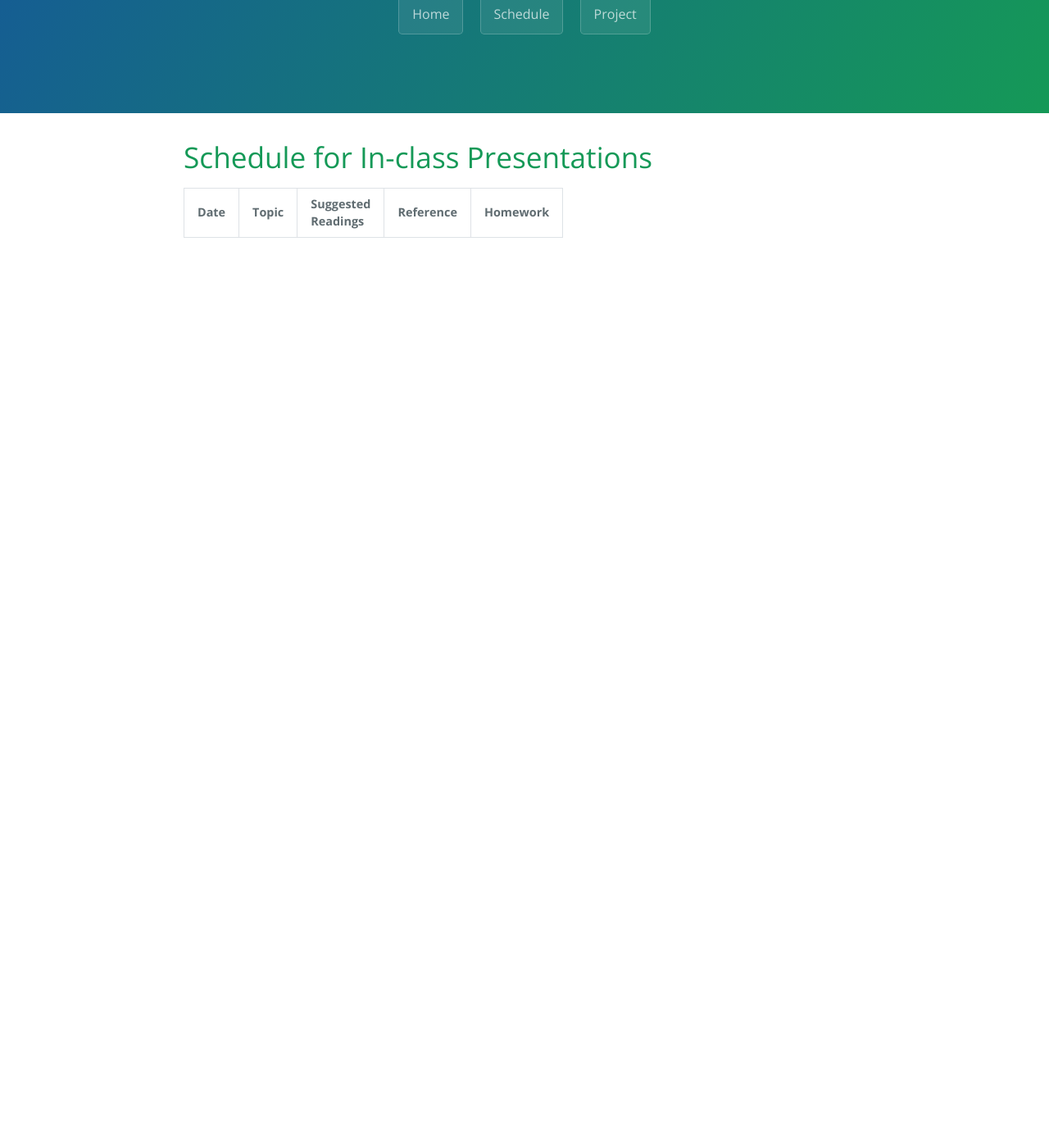
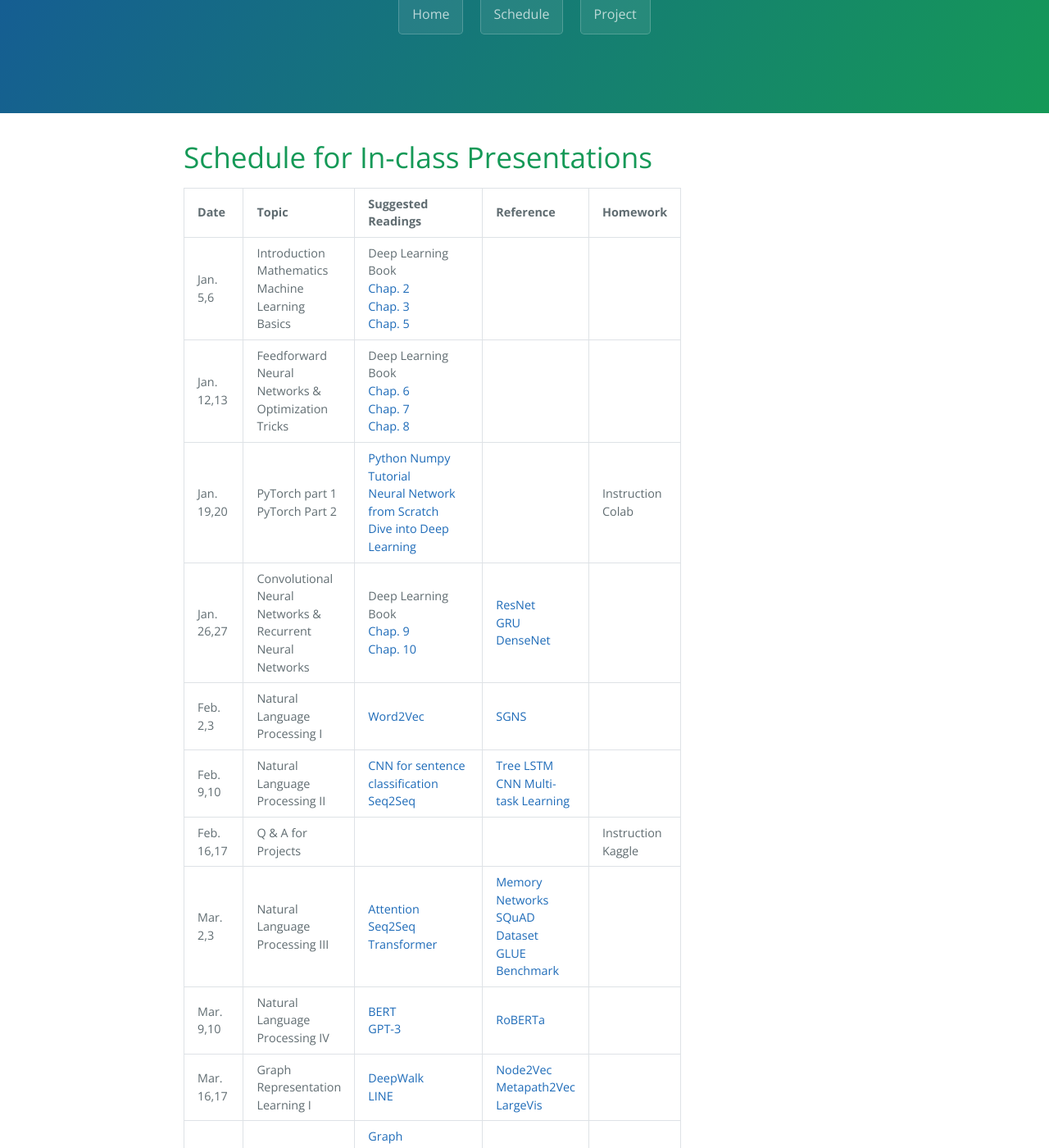
Before and after one commit to DeepGraphLearning/Math80600A_2022W, a Jekyll site: the page built from schedule.md, in a window 1280 px wide and 1400 px high, scrolled down 270 px. Shown: the whole window at 82% size. Built offline with Jekyll 4.4.1, drawn with Linux system fonts in a browser that asks for light colours; before the commit the page ends 900 px from its top, so only the background shows below that; part of the change alters nothing that is shown; some of the changed text lies outside the part shown.

Commit message:
Update schedule

```diff
--- a/schedule.md
+++ b/schedule.md
@@ -3,183 +3,183 @@ layout: default
 title: MATH 80600A - Machine Learning II<br>Deep Learning and Applications
 permalink: /schedule
 
-# schedule:
-#   - date: Jan.<br>7, 8
-#     topics:
-#     - name: Introduction
-#       url: https://www.dropbox.com/s/hbrmctcap9ebo60/Week1-Intro.pdf?dl=0
-#     - name: Mathematics
-#       url: https://www.dropbox.com/s/o09puw2vf59uxj5/Week1-Maths.pdf?dl=0
-#     - name: Machine Learning Basics
-#       url: https://www.dropbox.com/s/5ntgm9t4ykeq1b7/Week1-ML.pdf?dl=0
-#     readings:
-#       - name: Deep Learning Book
-#       - name: Chap. 2
-#         url: http://www.deeplearningbook.org/contents/linear_algebra.html
-#       - name: Chap. 3
-#         url: http://www.deeplearningbook.org/contents/prob.html
-#       - name: Chap. 5
-#         url: http://www.deeplearningbook.org/contents/ml.html
-#   - date: Jan.<br>14, 15
-#     topics:
-#     - name: Feedforward Neural Networks & Optimization Tricks
-#       url: https://www.dropbox.com/s/zv4920r75ek7u4u/Week2-FFN%26Regularization.pdf?dl=0
-#     readings:
-#       - name: Deep Learning Book
-#       - name: Chap. 6
-#         url: http://www.deeplearningbook.org/contents/mlp.html
-#       - name: Chap. 7
-#         url: http://www.deeplearningbook.org/contents/regularization.html
-#       - name: Chap. 8
-#         url: http://www.deeplearningbook.org/contents/optimization.html
-#   - date: Jan.<br>21, 22
-#     topics:
-#       - name: PyTorch part 1
-#         url: https://www.dropbox.com/s/xpd4fjisk3n08vx/Deep%20Learning%20Frameworks%20part%201.pdf?dl=0
-#       - name: PyTorch Part 2
-#         url: https://www.dropbox.com/s/2mzbdnfgah9yimw/Deep%20Learning%20Frameworks%20part%202.pdf?dl=0
-#     readings:
-#       - name: Python Numpy Tutorial
-#         url: http://cs231n.github.io/python-numpy-tutorial/
-#       - name: Neural Network from Scratch
-#         url: https://medium.com/dair-ai/a-simple-neural-network-from-scratch-with-pytorch-and-google-colab-c7f3830618e0
-#       - name: Dive into Deep Learning
-#         url: https://github.com/dsgiitr/d2l-pytorch
-#     homeworks:
-#       - name: Instruction
-#         url: https://www.dropbox.com/s/7s19xya7yck4nul/HWK1.pdf?dl=0
-#       - name: Colab
-#         url: https://colab.research.google.com/drive/1FjRjNlBqPVz7SrEPvqrL10Q76NeHhvJW?usp=sharing
-#   - date: Jan.<br>28, 29
-#     topics:
-#       - name: Convolutional Neural Networks & Recurrent Neural Networks
-#         url: https://www.dropbox.com/s/9vnrcjo4ykhdj9l/Week4-CNN%26RNN.pdf?dl=0
-#     readings:
-#       - name: Deep Learning Book
-#       - name: Chap. 9
-#         url: http://www.deeplearningbook.org/contents/convnets.html
-#       - name: Chap. 10
-#         url: http://www.deeplearningbook.org/contents/rnn.html
-#     presentations:
-#       - name: ResNet
-#         url: http://arxiv.org/abs/1512.03385
-#       - name: GRU
-#         url: https://arxiv.org/abs/1412.3555
-#       - name: DenseNet
-#         url: https://arxiv.org/abs/1608.06993
-#   - date: Feb.<br>4, 5
-#     topics:
-#       - name: Natural Language Processing I
-#         url: https://www.dropbox.com/s/bjxvre1d3w30iqj/Week5-DL4NLP-part1.pdf?dl=0
-#     readings:
-#       - name: Word2Vec
-#         url: https://papers.nips.cc/paper/5021-distributed-representations-of-words-and-phrases-and-their-compositionality.pdf
-#     presentations:
-#       - name: SGNS
-#         url: https://papers.nips.cc/paper/2014/file/feab05aa91085b7a8012516bc3533958-Paper.pdf
-#   - date: Feb.<br>11, 12
-#     topics:
-#       - name: Natural Language Processing II
-#         url: https://www.dropbox.com/s/bjxvre1d3w30iqj/Week5-DL4NLP-part1.pdf?dl=0
-#     readings:
-#       - name: CNN for sentence classification
-#         url: https://arxiv.org/abs/1408.5882
-#       - name: Seq2Seq
-#         url: https://arxiv.org/abs/1409.3215
-#     presentations:
-#       - name: Tree LSTM
-#         url: https://arxiv.org/abs/1503.00075
-#       - name: CNN Multi-task Learning
-#         url: https://ronan.collobert.com/pub/matos/2008_nlp_icml.pdf
-#   - date: Feb.<br>18, 19
-#     topics: Q & A for Projects
-#     homeworks:
-#       - name: Instruction
-#         url: https://www.dropbox.com/s/j2w4cpq14jypkbe/HW2.pdf?dl=0
-#       - name: Kaggle
-#         url: https://www.kaggle.com/c/math80600aw21
-#   - date: Mar.<br>4, 5
-#     topics:
-#       - name: Natural Language Processing III
-#         url: https://www.dropbox.com/s/366364m5gmu6gkd/Week7-DL4NLP-part2.pdf?dl=0
-#     readings:
-#       - name: Attention Seq2Seq
-#         url: https://arxiv.org/abs/1409.0473
-#       - name: Transformer
-#         url: https://papers.nips.cc/paper/7181-attention-is-all-you-need.pdf
-#     presentations:
-#       - name: Memory Networks
-#         url: https://arxiv.org/abs/1503.08895
-#       - name: SQuAD Dataset
-#         url: https://arxiv.org/abs/1606.05250
-#       - name: GLUE Benchmark
-#         url: https://arxiv.org/abs/1804.07461
-#   - date: Mar.<br>11, 12
-#     topics:
-#       - name: Natural Language Processing IV
-#         url: https://www.dropbox.com/s/gcd1bu7bxd5gigm/Week8-DL4NLP-part3.pptx?dl=0
-#     readings:
-#       - name: BERT
-#         url: https://arxiv.org/abs/1810.04805
-#       - name: GPT-3
-#         url: https://arxiv.org/abs/2005.14165
-#     presentations:
-#       - name: RoBERTa
-#         url: https://arxiv.org/pdf/1907.11692
-#   - date: Mar.<br>18, 19
-#     topics:
-#       - name: Graph Representation Learning I
-#         url: https://www.dropbox.com/s/3e09x5i9wyn8q3c/Week9-Graph-part1.pdf?dl=0
-#     readings:
-#       - name: DeepWalk
-#         url: https://arxiv.org/abs/1403.6652
-#       - name: LINE
-#         url: https://arxiv.org/abs/1503.03578
-#     presentations:
-#       - name: Node2Vec
-#         url: https://arxiv.org/abs/1607.00653
-#       - name: Metapath2Vec
-#         url: https://ericdongyx.github.io/papers/KDD17-dong-chawla-swami-metapath2vec.pdf
-#       - name: LargeVis
-#         url: https://arxiv.org/abs/1602.00370
-#   - date: Mar.<br>25, 26
-#     topics:
-#       - name: Graph Representation Learning II
-#         url: https://www.dropbox.com/s/nf4ohrqjqg7rb66/Week10-Graph-part2.pdf?dl=0
-#     readings:
-#       - name: Graph Convolutional Networks
-#         url: https://arxiv.org/abs/1609.02907
-#       - name: Graph Attention Networks
-#         url: https://arxiv.org/abs/1710.10903
-#       - name: Neural Message Passing
-#         url: https://arxiv.org/abs/1704.01212
-#       - name: Graph Isomorphism Network
-#         url: https://arxiv.org/pdf/1810.00826
-#     presentations:
-#       - name: GraphSAGE
-#         url: https://arxiv.org/abs/1706.02216
-#       - name: PinSAGE
-#         url: https://arxiv.org/abs/1806.01973
-#       - name: HAN
-#         url: https://arxiv.org/abs/1903.07293
-#   - date: Apr.<br>1, 9
-#     topics: Recommender Systems
-#     readings:
-#       - name: Bayesian Personalized Ranking
-#         url: https://arxiv.org/abs/1205.2618
-#       - name: Factorization Machines
-#         url: https://www.csie.ntu.edu.tw/~b97053/paper/Rendle2010FM.pdf
-#       - name: RNN-based recommendations
-#         url: https://arxiv.org/abs/1511.06939
-#     presentations:
-#       - name: NCF
-#         url: https://arxiv.org/abs/1708.05031
-#       - name: AutoInt
-#         url: https://arxiv.org/abs/1810.11921
-#       - name: DGRec
-#         url: https://arxiv.org/abs/1902.09362
-#   - date: Apr.<br>8, 16
-#     topics: Poster Sessions
+schedule:
+  - date: Jan.<br>5,6
+    topics:
+    - name: Introduction
+      url:
+    - name: Mathematics
+      url:
+    - name: Machine Learning Basics
+      url:
+    readings:
+      - name: Deep Learning Book
+      - name: Chap. 2
+        url: http://www.deeplearningbook.org/contents/linear_algebra.html
+      - name: Chap. 3
+        url: http://www.deeplearningbook.org/contents/prob.html
+      - name: Chap. 5
+        url: http://www.deeplearningbook.org/contents/ml.html
+  - date: Jan.<br>12,13
+    topics:
+    - name: Feedforward Neural Networks & Optimization Tricks
+      url:
+    readings:
+      - name: Deep Learning Book
+      - name: Chap. 6
+        url: http://www.deeplearningbook.org/contents/mlp.html
+      - name: Chap. 7
+        url: http://www.deeplearningbook.org/contents/regularization.html
+      - name: Chap. 8
+        url: http://www.deeplearningbook.org/contents/optimization.html
+  - date: Jan.<br>19,20
+    topics:
+      - name: PyTorch part 1
+        url:
+      - name: PyTorch Part 2
+        url:
+    readings:
+      - name: Python Numpy Tutorial
+        url: http://cs231n.github.io/python-numpy-tutorial/
+      - name: Neural Network from Scratch
+        url: https://medium.com/dair-ai/a-simple-neural-network-from-scratch-with-pytorch-and-google-colab-c7f3830618e0
+      - name: Dive into Deep Learning
+        url: https://github.com/dsgiitr/d2l-pytorch
+    homeworks:
+      - name: Instruction
+        url:
+      - name: Colab
+        url:
+  - date: Jan.<br>26,27
+    topics:
+      - name: Convolutional Neural Networks & Recurrent Neural Networks
+        url:
+    readings:
+      - name: Deep Learning Book
+      - name: Chap. 9
+        url: http://www.deeplearningbook.org/contents/convnets.html
+      - name: Chap. 10
+        url: http://www.deeplearningbook.org/contents/rnn.html
+    presentations:
+      - name: ResNet
+        url: http://arxiv.org/abs/1512.03385
+      - name: GRU
+        url: https://arxiv.org/abs/1412.3555
+      - name: DenseNet
+        url: https://arxiv.org/abs/1608.06993
+  - date: Feb.<br>2,3
+    topics:
+      - name: Natural Language Processing I
+        url:
+    readings:
+      - name: Word2Vec
+        url: https://papers.nips.cc/paper/5021-distributed-representations-of-words-and-phrases-and-their-compositionality.pdf
+    presentations:
+      - name: SGNS
+        url: https://papers.nips.cc/paper/2014/file/feab05aa91085b7a8012516bc3533958-Paper.pdf
+  - date: Feb.<br>9,10
+    topics:
+      - name: Natural Language Processing II
+        url:
+    readings:
+      - name: CNN for sentence classification
+        url: https://arxiv.org/abs/1408.5882
+      - name: Seq2Seq
+        url: https://arxiv.org/abs/1409.3215
+    presentations:
+      - name: Tree LSTM
+        url: https://arxiv.org/abs/1503.00075
+      - name: CNN Multi-task Learning
+        url: https://ronan.collobert.com/pub/matos/2008_nlp_icml.pdf
+  - date: Feb.<br>16,17
+    topics: Q & A for Projects
+    homeworks:
+      - name: Instruction
+        url:
+      - name: Kaggle
+        url:
+  - date: Mar.<br>2,3
+    topics:
+      - name: Natural Language Processing III
+        url:
+    readings:
+      - name: Attention Seq2Seq
+        url: https://arxiv.org/abs/1409.0473
+      - name: Transformer
+        url: https://papers.nips.cc/paper/7181-attention-is-all-you-need.pdf
+    presentations:
+      - name: Memory Networks
+        url: https://arxiv.org/abs/1503.08895
+      - name: SQuAD Dataset
+        url: https://arxiv.org/abs/1606.05250
+      - name: GLUE Benchmark
+        url: https://arxiv.org/abs/1804.07461
+  - date: Mar.<br>9,10
+    topics:
+      - name: Natural Language Processing IV
+        url:
+    readings:
+      - name: BERT
+        url: https://arxiv.org/abs/1810.04805
+      - name: GPT-3
+        url: https://arxiv.org/abs/2005.14165
+    presentations:
+      - name: RoBERTa
+        url: https://arxiv.org/pdf/1907.11692
+  - date: Mar.<br>16,17
+    topics:
+      - name: Graph Representation Learning I
+        url:
+    readings:
+      - name: DeepWalk
+        url: https://arxiv.org/abs/1403.6652
+      - name: LINE
+        url: https://arxiv.org/abs/1503.03578
+    presentations:
+      - name: Node2Vec
+        url: https://arxiv.org/abs/1607.00653
+      - name: Metapath2Vec
+        url: https://ericdongyx.github.io/papers/KDD17-dong-chawla-swami-metapath2vec.pdf
+      - name: LargeVis
+        url: https://arxiv.org/abs/1602.00370
+  - date: Mar.<br>23,24
+    topics:
+      - name: Graph Representation Learning II
+        url:
+    readings:
+      - name: Graph Convolutional Networks
+        url: https://arxiv.org/abs/1609.02907
+      - name: Graph Attention Networks
+        url: https://arxiv.org/abs/1710.10903
+      - name: Neural Message Passing
+        url: https://arxiv.org/abs/1704.01212
+      - name: Graph Isomorphism Network
+        url: https://arxiv.org/pdf/1810.00826
+    presentations:
+      - name: GraphSAGE
+        url: https://arxiv.org/abs/1706.02216
+      - name: PinSAGE
+        url: https://arxiv.org/abs/1806.01973
+      - name: HAN
+        url: https://arxiv.org/abs/1903.07293
+  - date: Marh.<br>30,31
+    topics: Recommender Systems
+    readings:
+      - name: Bayesian Personalized Ranking
+        url: https://arxiv.org/abs/1205.2618
+      - name: Factorization Machines
+        url: https://www.csie.ntu.edu.tw/~b97053/paper/Rendle2010FM.pdf
+      - name: RNN-based recommendations
+        url: https://arxiv.org/abs/1511.06939
+    presentations:
+      - name: NCF
+        url: https://arxiv.org/abs/1708.05031
+      - name: AutoInt
+        url: https://arxiv.org/abs/1810.11921
+      - name: DGRec
+        url: https://arxiv.org/abs/1902.09362
+  - date: Apr.<br>6,7
+    topics: Poster Sessions
 ---
 
 # Schedule for In-class Presentations
```
